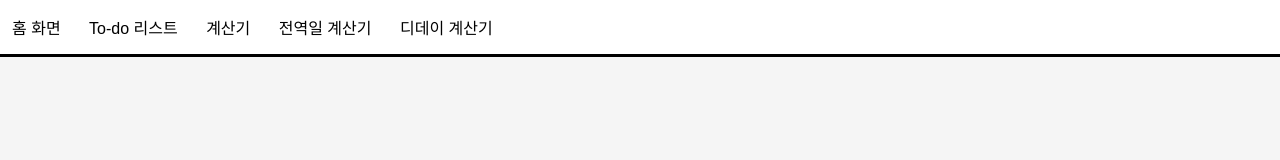
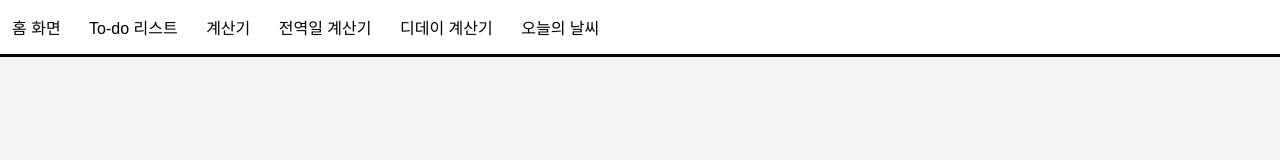
Before and after one commit to kpukpu/NIR_HACK_PR1, a React (Create React App) app in the folder frontend/: page / in a window 1280 px wide. Shown: the top 160 px of the page. Built offline with nearby package versions, Linux system fonts and the light colour scheme.

Commit message:
TodayWeather

```diff
--- a/frontend/src/App.js
+++ b/frontend/src/App.js
@@ -1,18 +1,21 @@
 import React from "react";
 import {Route, Routes} from "react-router-dom";
-import HomePage from "./HomePage/HomePage";
-import TodoListPage from "./TodoList/TodoListPage";
+import Home from "./HomePage/HomePage";
+import TodoList from "./TodoList/TodoListPage";
 import Calculate from "./Calculate/Calculate";
 import DischargeCalculate from "./DischargeCalculate/DischargeCalculate";
+import DDayCalculator from "./DDayCalculator/DDayCalculatorPage"
 import TodayWeather from "./TodayWeather/TodayWeatherPage";
 
 const App = () => {
     return (
         <Routes>
-            <Route path="/" element={<HomePage />} />
-            <Route path="/TodoList" element={<TodoListPage />} />
+            <Route path="/" element={<Home />} />
+            <Route path="/TodoList" element={<TodoList />} />
             <Route path="/Calculate" element={<Calculate />} />
             <Route path="/DischargeCalculate" element={<DischargeCalculate />} />
+            <Route path="/DDayCalculatorPage" element={<DDayCalculator />} />
+            <Route path="/TodayWeather" element={<TodayWeather />} />
         </Routes>
     );
 };
--- a/frontend/src/DDayCalculator.js
+++ b/frontend/src/DDayCalculator/DDayCalculatorPage.js
@@ -1,14 +1,14 @@
 import React, {useState} from 'react';
 import axios from 'axios';
 
-function DDayCalculator() {
+function DDayCalculatorPage() {
     const [targetDate, setTargetDate] =useState('');
     const [daysLeft, setDaysLeft] = useState(null);
     const [error, setError] = useState(null);
 
     const calculateDday = async () => {
         try{
-            const response = await axios.post('http://127.0.0.1:8000/api/calculate_dday/', {
+            const response = await axios.post('http://localhost:8000/api/calculate_dday/', {
                 target_date: targetDate
             });
             setDaysLeft(response.data.days_left);
@@ -34,4 +34,4 @@ function DDayCalculator() {
     );
 }
 
-export default DDayCalculator;
+export default DDayCalculatorPage;
--- a/frontend/src/Navigator/Nav.js
+++ b/frontend/src/Navigator/Nav.js
@@ -9,8 +9,9 @@ const Nav = () => {
                 <Link className="navbarMenu" to={'/'}> 홈 화면 </Link>
                 <Link className="navbarMenu" to={'/TodoList'}> To-do 리스트 </Link>
                 <Link className="navbarMenu" to={'/Calculate'}> 계산기 </Link>
-                <Link className="navbarMenu" to={'/DischargeCalculate'}> 전역일 계산기</Link>
-                <Link className="navbarMenu" to={'/DDayCalculator'}> 디데이 계산기</Link>
+                <Link className="navbarMenu" to={'/DischargeCalculate'}> 전역일 계산기 </Link>
+                <Link className="navbarMenu" to={'/DDayCalculatorPage'}> 디데이 계산기 </Link>
+                <Link className="navbarMenu" to={'/TodayWeather'}> 오늘의 날씨 </Link>
             </div>
         </div>
     );
--- a/frontend/src/TodayWeather/TodayWeatherPage.js
+++ b/frontend/src/TodayWeather/TodayWeatherPage.js
@@ -4,7 +4,6 @@ import axios from "axios";
 const TodayWeatherPage = () => {
     const [temp, setTemp] = useState('');
     const [weather, setWeather] = useState('');
-
 
 
     useEffect(() => {
@@ -29,7 +28,8 @@ const TodayWeatherPage = () => {
 
 
     return (
-        <div>
+        <div style={{ margin: '0 auto', maxWidth: '600px', padding: '20px', textAlign: 'center' }}>
+            <h1> 오늘의 날씨 </h1>
             <p>현재 온도: {temp ? temp : '로딩 중...'}</p>
             <p>현재 날씨: {weather ? weather : '로딩 중...'}</p>
         </div>
```
